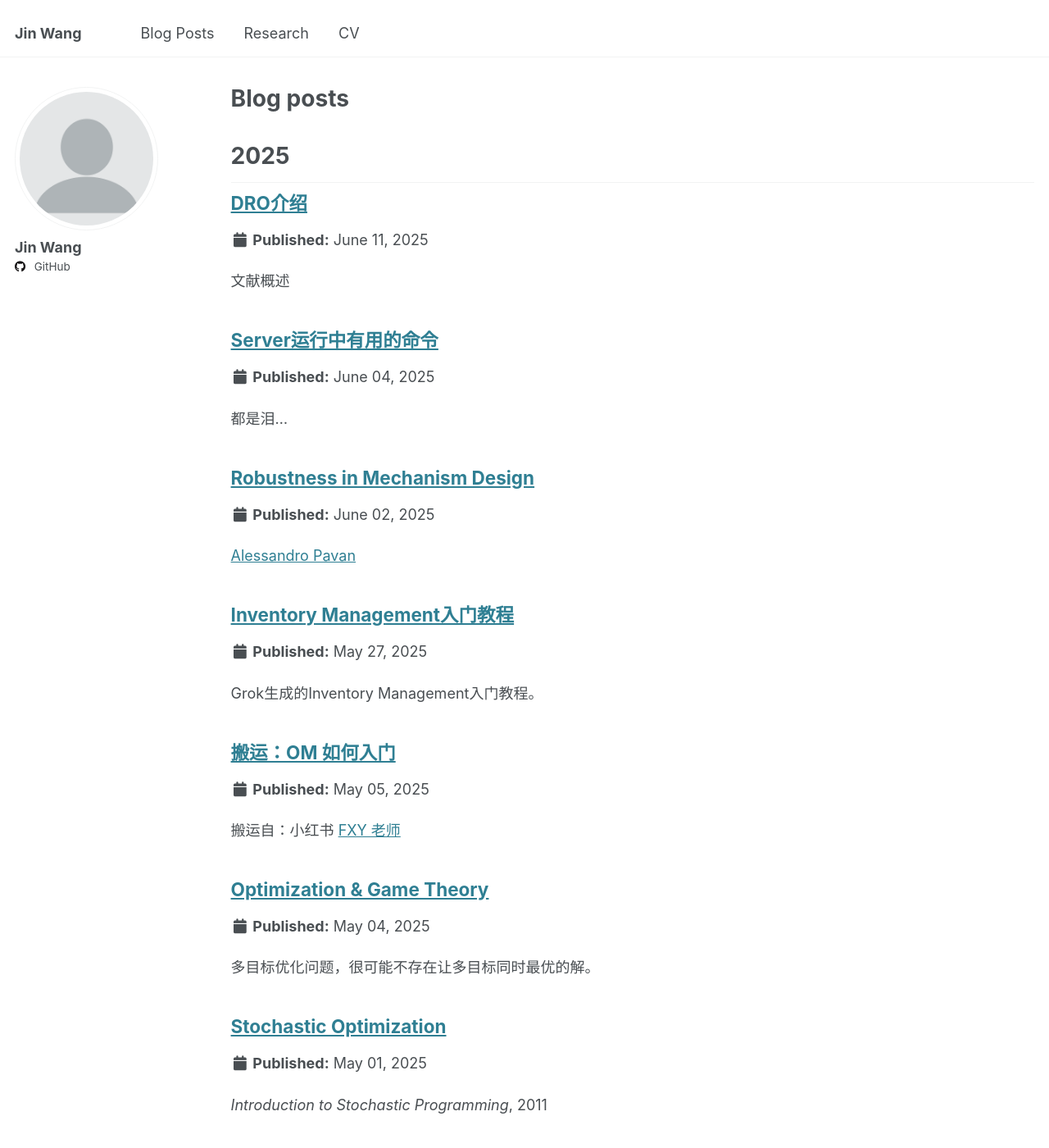
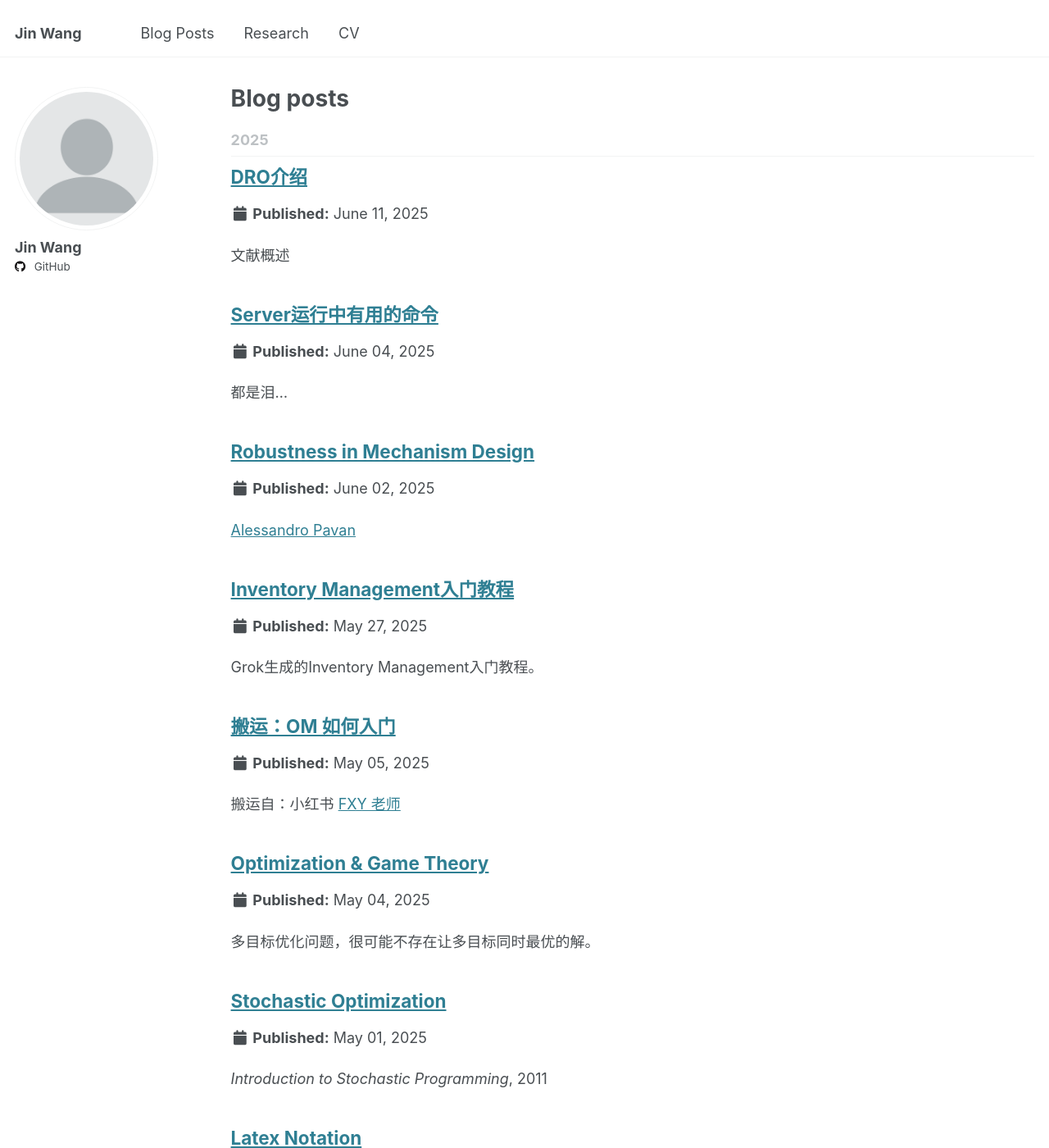
Before and after one commit to JiinnW/JiinnW, a Jekyll site: the page built from _pages/posts-archive.html, in a window 1280 px wide and 1400 px high. Shown: the whole window at 82% size. Built offline with Jekyll 4.4.1, drawn with Linux system fonts in a browser that asks for light colours.

Commit message:
Update _archive.scss

```diff
--- a/_sass/layout/_archive.scss
+++ b/_sass/layout/_archive.scss
@@ -30,8 +30,8 @@
 .archive__subtitle {
   margin: 1.414em 0 0;
   padding-bottom: 0.5em;
-  font-size: $type-size-3;
-  color: var(--global-text-color);
+  font-size: $type-size-5;
+  color: var(--global-text-color-light);
   border-bottom: 1px solid var(--global-border-color);
 
   + .list__item .archive__item-title {
```
